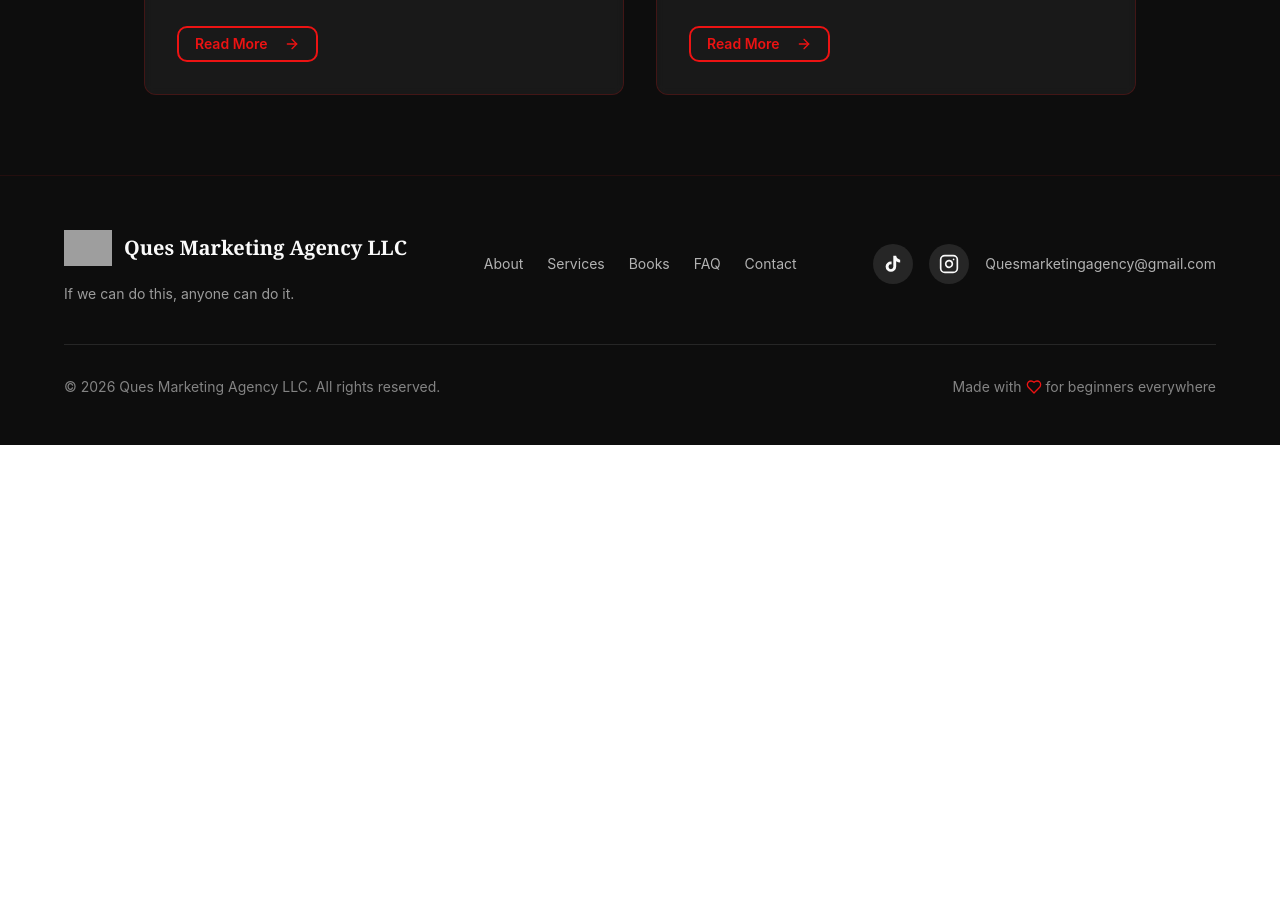
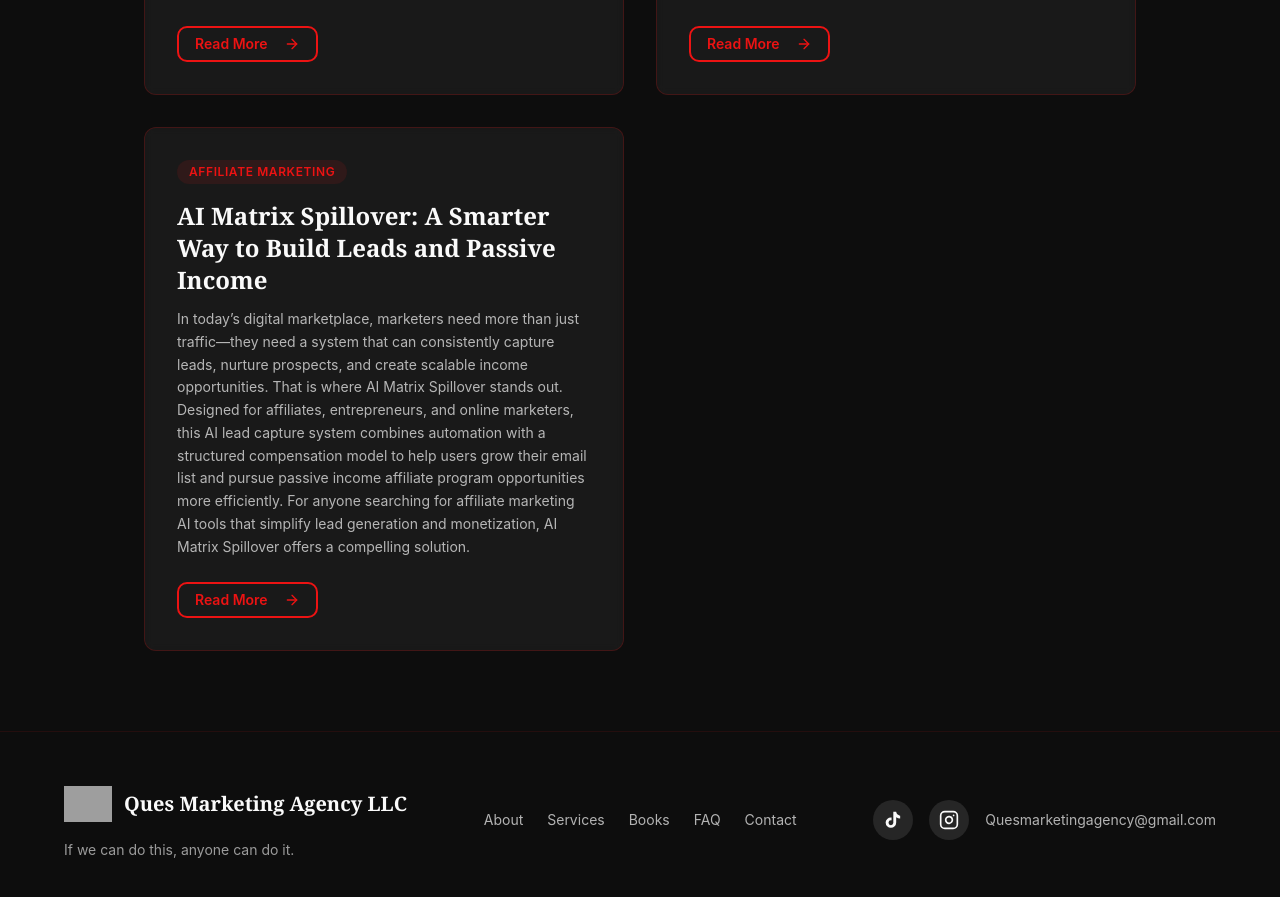
Before and after one commit to Quesmarket58/quintana-story-world, a React (Vite) app: page /blog in a window 1280 px wide. Shown: the part 780-1677 px from the top of the page. Before the commit the page ends 1225 px from the top, so only its background shows below. Built offline with nearby package versions, Linux system fonts and the light colour scheme; grey boxes are pictures that could not be loaded; the HTML template or start-up script is replaced by a standard one.

Commit message:
Add AI Matrix Spillover review to blog posts
Add AI Matrix Spillover blog post

```diff
--- a/src/data/blogPosts.ts
+++ b/src/data/blogPosts.ts
@@ -44,4 +44,20 @@ export const blogPosts: BlogPost[] = [
       { heading: "Start Building Better Connections Today", paragraph: "AI Connect transforms traditional networking from a time-intensive activity into a strategic automated process. Visit Ques Market today to discover how AI Connect can scale your networking efforts while maintaining the personal touch that drives meaningful connections." },
     ],
   },
+   {
+    slug: "ai-matrix-spillover-review",
+    title: "AI Matrix Spillover: A Smarter Way to Build Leads and Passive Income",
+    category: "Affiliate Marketing",
+    excerpt: "In today’s digital marketplace, marketers need more than just traffic—they need a system that can consistently capture leads, nurture prospects, and create scalable income opportunities. That is where AI Matrix Spillover stands out. Designed for affiliates, entrepreneurs, and online marketers, this AI lead capture system combines automation with a structured compensation model to help users grow their email list and pursue passive income affiliate program opportunities more efficiently.  For anyone searching for affiliate marketing AI tools that simplify lead generation and monetization, AI Matrix Spillover offers a compelling solution.",
+    metaTitle: "AI Matrix Spillover Review | Ques Market",
+    metaDescription: "Discover AI Matrix Spillover, an AI-powered lead capture and affiliate system for email list growth and passive income opportunities.",
+    sections: [
+      { heading: "", paragraph: "In today’s digital marketplace, marketers need more than just traffic—they need a system that can consistently capture leads, nurture prospects, and create scalable income opportunities. That is where AI Matrix Spillover stands out. Designed for affiliates, entrepreneurs, and online marketers, this AI lead capture system combines automation with a structured compensation model to help users grow their email list and pursue passive income affiliate program opportunities more efficiently.  For anyone searching for affiliate marketing AI tools that simplify lead generation and monetization, AI Matrix Spillover offers a compelling solution." },
+      { heading: "What Is AI Matrix Spillover?", paragraph: "AI Matrix Spillover is an affiliate marketing offer built around an AI-powered email list building system and a matrix-based compensation structure. The platform helps users capture leads automatically while leveraging a spillover model that can support team-based growth.  At its core, the system is designed to solve two major problems online marketers face:  Struggling to generate consistent leads Lacking a scalable system for passive income growth By combining artificial intelligence with a matrix compensation system, AI Matrix Spillover gives marketers a streamlined way to build their audience while participating in a proven affiliate structure." },
+      { heading: "How an AI Lead Capture System Helps Marketers", paragraph: "Lead generation is one of the most important parts of any online business. Without a steady flow of qualified leads, even the best products and offers can struggle to gain traction. An AI lead capture system can help automate this process by improving how prospects are engaged and entered into your funnel.  For marketers asking how to build an email list with AI, the answer often starts with automation. AI-powered systems can improve efficiency by:  Capturing visitor information in real time Helping qualify leads faster Supporting follow-up processes Reducing manual workload for affiliates and entrepreneurs This creates more time to focus on business growth, content strategy, and customer relationships." },
+      { heading: "Why the Spillover Matrix Model Appeals to Affiliates", paragraph: "One of the most attractive features of AI Matrix Spillover is its affiliate marketing spillover system. In matrix-style programs, spillover can occur when team growth places members into positions that may benefit others in the structure. For many affiliates, this creates an additional incentive beyond direct selling.  People researching passive income with matrix marketing are often looking for systems that offer leverage and duplication. While no opportunity guarantees earnings, a well-structured matrix model can provide a framework that rewards both individual effort and broader team momentum.  This is especially appealing to entrepreneurs who want a business model that supports scalability without requiring them to manage every detail manually." },
+      { heading: "The Value of AI Tools for Online Marketers and Entrepreneurs", paragraph: "The rise of AI tools for online marketers and entrepreneurs has changed how businesses approach growth. From lead generation to content personalization, AI can help streamline repetitive processes and improve conversion potential.  AI Matrix Spillover fits into this trend by offering a system built for both automation and affiliate expansion. If you are searching for the best AI lead generation system for affiliates, it is worth considering platforms that combine technology with a clear monetization path.  Key advantages may include:  Faster lead capture and list growth Better support for affiliate duplication Improved efficiency through automation A simplified path for marketers seeking passive income opportunities When evaluating affiliate offers, the most effective systems are often those that blend innovation with practical business benefits. AI Matrix Spillover aims to do exactly that." },
+      { heading: "Discover More at Ques Market", paragraph: "Who is AI Matrix Spillover Good For?  AI Matrix Spillover brings together two powerful concepts in online business: AI-driven lead capture and matrix-based affiliate leverage. For marketers who want to grow their audience, automate lead generation, and explore passive income opportunities, this offer deserves attention.  If you have been searching for an AI-powered email list building solution with an integrated affiliate model, AI Matrix Spillover may be the right next step.  To learn more about trusted marketing tools, affiliate offers, and business-building resources, visit Ques Market. Larry and the Ques Market brand are committed to providing credible opportunities and valuable digital solutions for serious marketers ready to grow.  To get more info and full access to the AI Matrix Spillover: the ALL IN ONE Autoresponder and Leadgeneration system where we let others build our email list got to : https://quesmarket58.aimatrixspillover.com/  And to find all of my active entrepreneur and content generation tools go to:   https://quintana-story-world.lovable.app" },
+    ],
+   },
 ];
```
